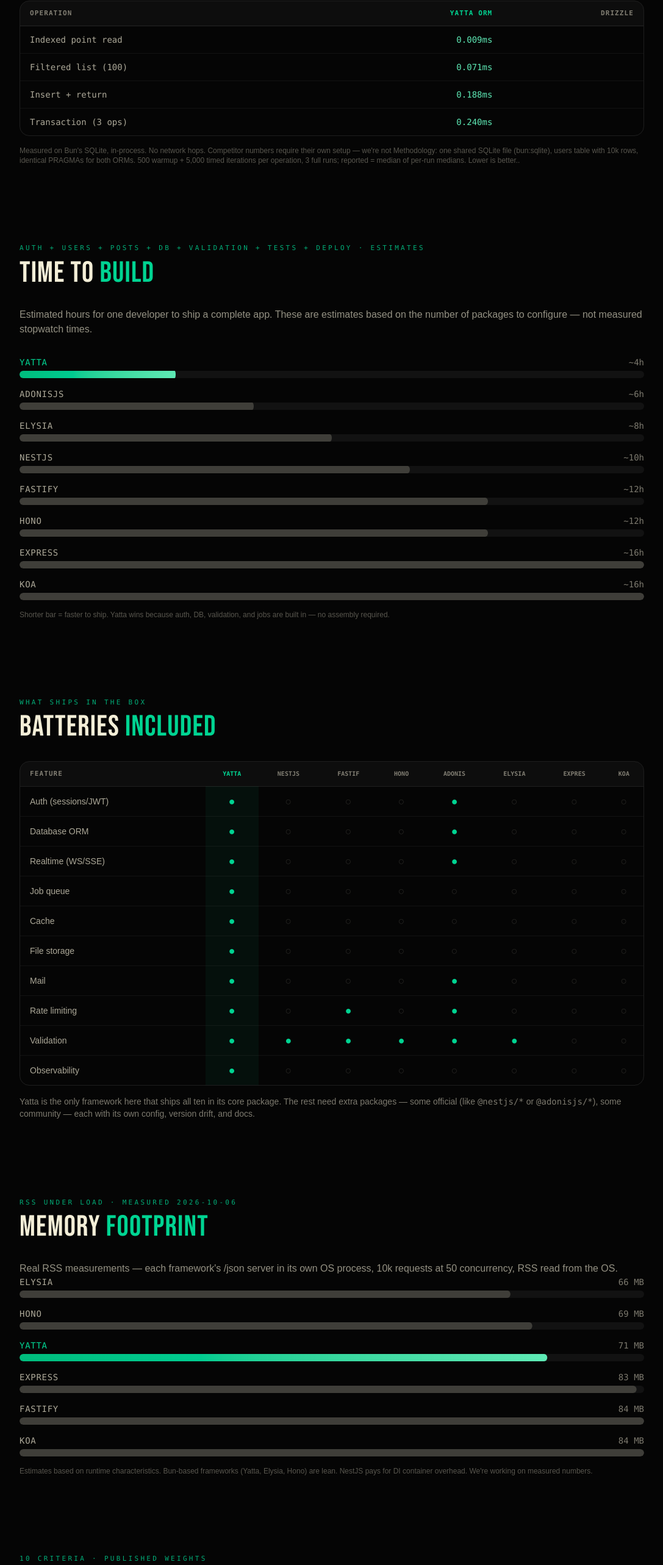
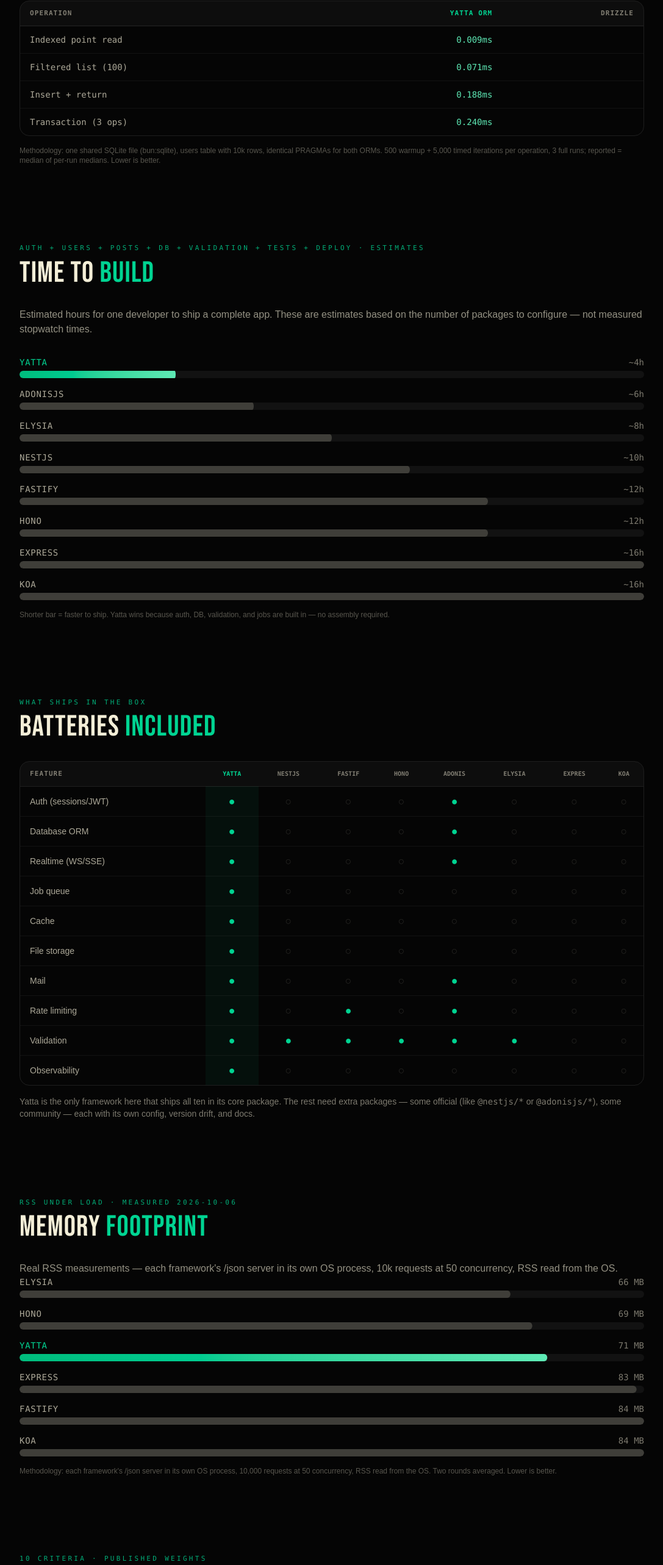
Before and after one commit to psrockstar098/yattajs-docs, a Next.js app: page /compare in a window 1280 px wide. Shown: the part 1834-4400 px from the top of the page at 61% size, without its empty margins (96-1183 px from the left). Built offline with nearby package versions, Linux system fonts and the light colour scheme.

Commit message:
fix: clean up garbled database footnote, replace stale memory estimates footnote with measured methodology

```diff
--- a/app/compare/page.tsx
+++ b/app/compare/page.tsx
@@ -193,7 +193,7 @@
             </tbody>
           </table>
         </div>
-        <p data-fade-in className="mt-4 text-xs text-[#f3eed7]/35">Measured on Bun&apos;s SQLite, in-process. No network hops. Competitor numbers require their own setup — we&apos;re not Methodology: one shared SQLite file (bun:sqlite), users table with 10k rows, identical PRAGMAs for both ORMs. 500 warmup + 5,000 timed iterations per operation, 3 full runs; reported = median of per-run medians. Lower is better..</p>
+        <p data-fade-in className="mt-4 text-xs text-[#f3eed7]/35">Methodology: one shared SQLite file (bun:sqlite), users table with 10k rows, identical PRAGMAs for both ORMs. 500 warmup + 5,000 timed iterations per operation, 3 full runs; reported = median of per-run medians. Lower is better.</p>
       </Section>
 
       {/* TIME TO BUILD */}
@@ -257,7 +257,7 @@
             </div>
           ))}
         </div>
-        <p data-fade-in className="mt-4 text-xs text-[#f3eed7]/35">Estimates based on runtime characteristics. Bun-based frameworks (Yatta, Elysia, Hono) are lean. NestJS pays for DI container overhead. We&apos;re working on measured numbers.</p>
+        <p data-fade-in className="mt-4 text-xs text-[#f3eed7]/35">Methodology: each framework&apos;s /json server in its own OS process, 10,000 requests at 50 concurrency, RSS read from the OS. Two rounds averaged. Lower is better.</p>
       </Section>
 
       {/* WEIGHTED TOTALS */}
```
